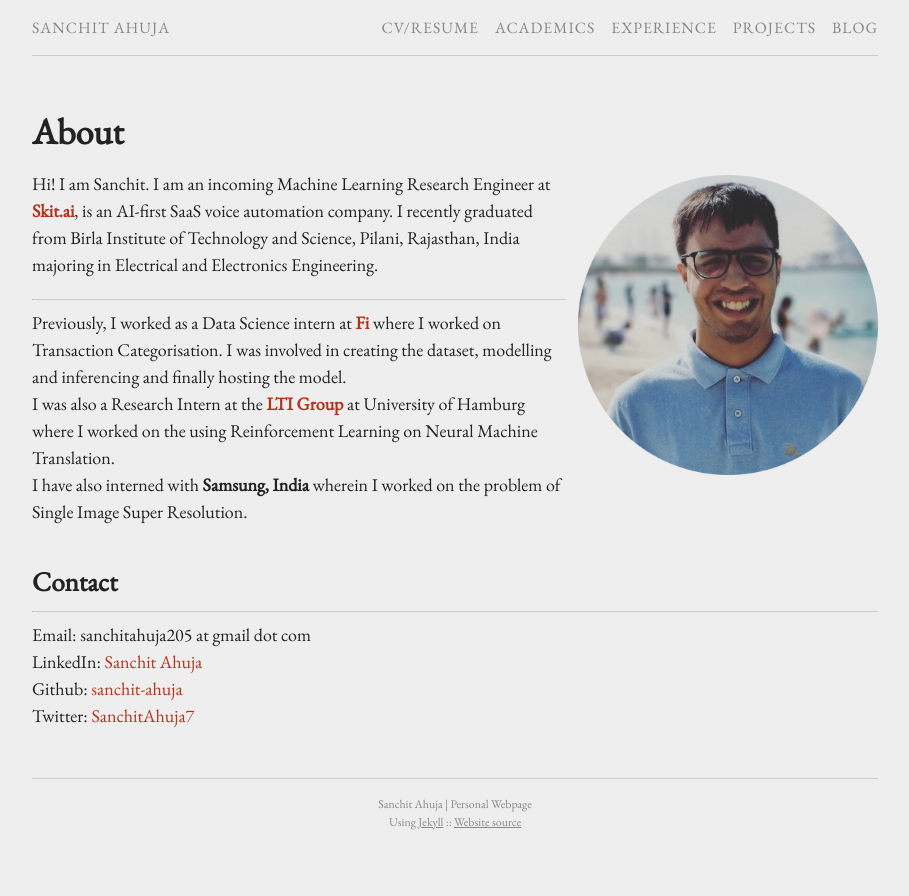
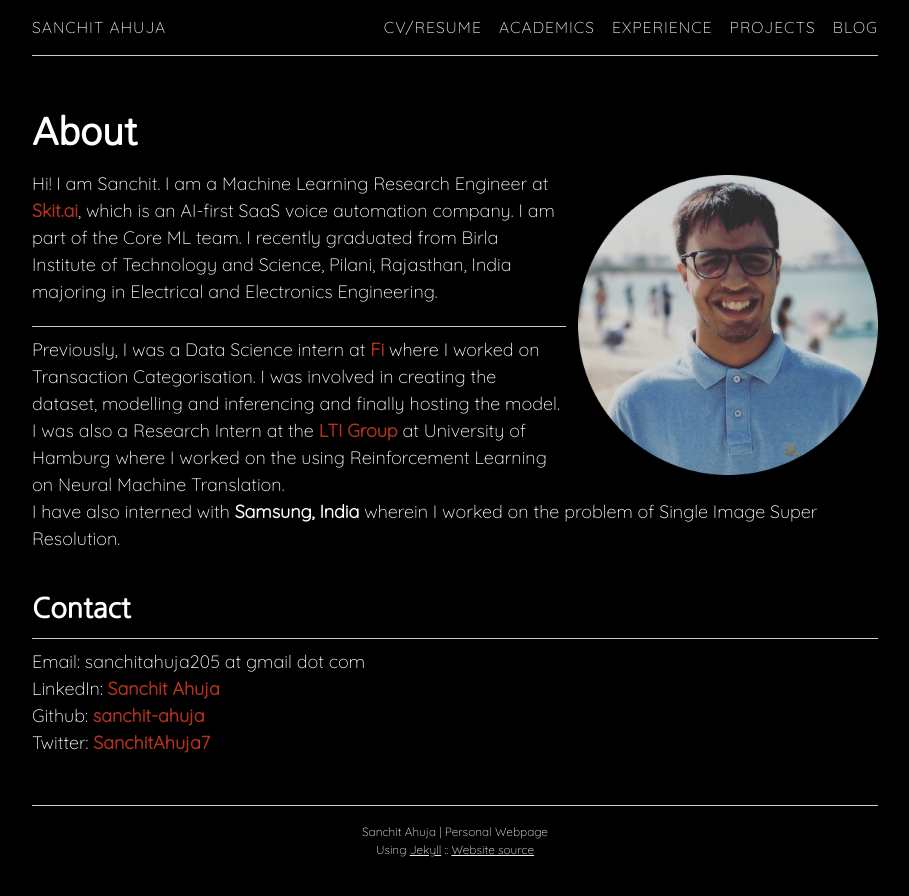
Before and after one commit to sanchit-ahuja/sanchit-ahuja.github.io, a Jekyll site: the page built from index.md, in a window 1280 px wide. Shown: the top 896 px of the page, without its empty margins (185-1094 px from the left). Built offline with Jekyll 4.4.1, drawn with Linux system fonts in a browser that asks for light colours.

Commit message:
font changes and color changes

```diff
--- a/_includes/head.html
+++ b/_includes/head.html
@@ -10,5 +10,12 @@
     <link rel="canonical" href="{{ page.url | replace:'index.html','' | prepend: site.baseurl | prepend: site.url }}">
     <link rel="alternate" type="application/rss+xml" title="{{ site.title }}" href="{{ "/feed.xml" | prepend: site.baseurl | prepend: site.url }}" />
 
-    <link href='https://fonts.googleapis.com/css?family=EB+Garamond' rel='stylesheet' type='text/css'>
+    <!-- <link href='https://fonts.googleapis.com/css?family=EB+Garamond' rel='stylesheet' type='text/css'> -->
+    <link href="https://fonts.googleapis.com/css2?family=Dosis&display=swap" rel="stylesheet" type='text/css'>
+    <link rel="preconnect" href="https://fonts.googleapis.com">
+<link rel="preconnect" href="https://fonts.gstatic.com" crossorigin>
+<link rel="preconnect" href="https://fonts.googleapis.com">
+<link rel="preconnect" href="https://fonts.gstatic.com" crossorigin>
+<link href="https://fonts.googleapis.com/css2?family=Nanum+Gothic&family=Quicksand:wght@300&display=swap" rel="stylesheet">
+    <!-- <link href="https://fonts.googleapis.com/css2?family=Montserrat&display=swap" rel="stylesheet" type='text/css'> -->
 </head>
--- a/_sass/_base.scss
+++ b/_sass/_base.scss
@@ -70,6 +70,7 @@ li {
 //  Headings
 h1, h2, h3, h4, h5, h6 {
     font-weight: bold;
+    font-family: $heading-font-family;
 }
 
 // Links
@@ -84,7 +85,7 @@ a {
 
 // Blockquotes
 blockquote {
-    background-color: $dark-background;
+    background-color: $background;
     border-left: 4px solid darken($line-color, 66%);
     padding-left:   1.0em;
     padding-right:  0.8em;
@@ -100,7 +101,7 @@ blockquote {
 pre, code {
     border: 1px solid $line-color;
     border-radius: 3px;
-    background-color: $dark-background;
+    background-color: $background;
     font-family: monospace;
     font-size: $small-font-size;
 }
--- a/css/main.scss
+++ b/css/main.scss
@@ -3,7 +3,8 @@
 ---
 @charset "utf-8";
 
-$base-font-family: 'EB Garamond', serif;
+$base-font-family: 'Quicksand', sans-serif;
+$heading-font-family: 'Nanum Gothic', sans-serif;
 $base-font-size:   large;
 $small-font-size:  0.875em;
 $vsmall-font-size: 0.66em;
@@ -19,10 +20,10 @@ $blue:       #0091ed;
 $orange:     #ca6c18;
 $red:        #b6321c;
 
-$background:        $grey-vlight;
+$background:        black;
 $dark-background:   darken($background, 5%);
-$text-color:        $grey-vdark;
-$text-light-color:  $grey;
+$text-color:        white;
+$text-light-color:  $grey-vlight;
 $url-color:         $red;
 $url-hover-color:   $orange;
 $header-text-color: $text-light-color;
--- a/index.md
+++ b/index.md
@@ -6,10 +6,10 @@ permalink: /
 
 {% include image.html url="images/photo-modified.png" caption="" width="300px" align="right" %}
 
-Hi! I am Sanchit. I am an incoming Machine Learning Research Engineer at [**Skit.ai**](https://Skit.ai), is an AI-first SaaS voice automation company. I recently graduated from Birla Institute of Technology and Science, Pilani, Rajasthan, India majoring in Electrical and Electronics Engineering.
+Hi! I am Sanchit. I am a Machine Learning Research Engineer at [**Skit.ai**](https://Skit.ai), which is an AI-first SaaS voice automation company. I am part of the Core ML team. I recently graduated from Birla Institute of Technology and Science, Pilani, Rajasthan, India majoring in Electrical and Electronics Engineering.
 
 ---
-Previously, I worked as a Data Science intern at [**Fi**](https://fi.money) where I worked on Transaction Categorisation. I was involved in creating the dataset, modelling and inferencing and finally hosting the model.
+Previously, I was a Data Science intern at [**Fi**](https://fi.money) where I worked on Transaction Categorisation. I was involved in creating the dataset, modelling and inferencing and finally hosting the model.
 <br>
 I was also a Research Intern at the [**LTI Group**](https://www.inf.uni-hamburg.de/en/inst/ab/lt/home.html) at University of Hamburg where I worked on the using Reinforcement Learning on Neural Machine Translation.
 <br>
@@ -20,6 +20,6 @@ I have also interned with **Samsung, India** wherein I worked on the problem of
 ---
 
 Email: sanchitahuja205 at gmail dot com <br />
-LinkedIn: [Sanchit Ahuja](https://www.linkedin.com/in/sanchitahuja/){:target="_blank"} <br />
-Github: [sanchit-ahuja](https://github.com/sanchit-ahuja/){:target="_blank"} <br />
-Twitter: [SanchitAhuja7](https://twitter.com/SanchitAhuja7){:target="_blank"}
+LinkedIn: [**Sanchit Ahuja**](https://www.linkedin.com/in/sanchitahuja/){:target="_blank"} <br />
+Github: [**sanchit-ahuja**](https://github.com/sanchit-ahuja/){:target="_blank"} <br />
+Twitter: [**SanchitAhuja7**](https://twitter.com/SanchitAhuja7){:target="_blank"}
```
